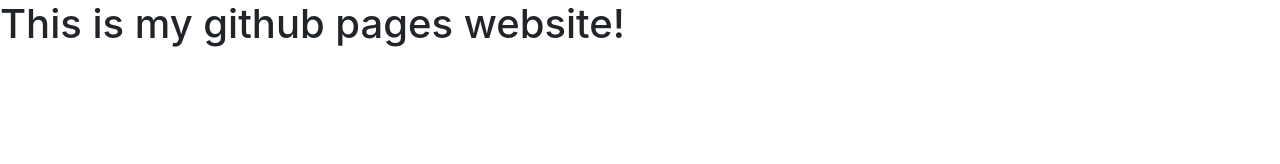
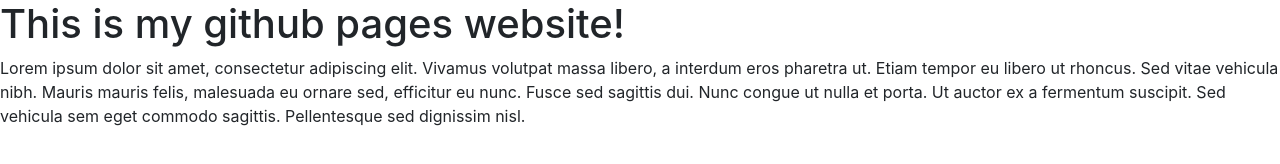
Before and after one commit to gmateusjose/gmateusjose.github.io, a plain HTML site: page index.html in a window 1280 px wide. Drawn offline with nearby package versions, Linux system fonts and the light colour scheme.

Commit message:
Inserting a paragraph

```diff
--- a/index.html
+++ b/index.html
@@ -13,5 +13,8 @@
     </head>
     <body>
         <h1>This is my github pages website!</h1>
+        <p>
+        Lorem ipsum dolor sit amet, consectetur adipiscing elit. Vivamus volutpat massa libero, a interdum eros pharetra ut. Etiam tempor eu libero ut rhoncus. Sed vitae vehicula nibh. Mauris mauris felis, malesuada eu ornare sed, efficitur eu nunc. Fusce sed sagittis dui. Nunc congue ut nulla et porta. Ut auctor ex a fermentum suscipit. Sed vehicula sem eget commodo sagittis. Pellentesque sed dignissim nisl.
+        </p>
     </body>
 </html>
```
